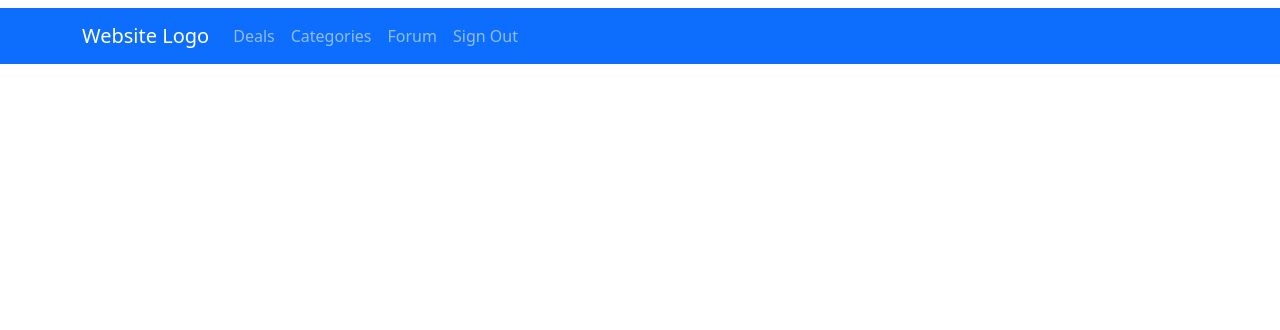
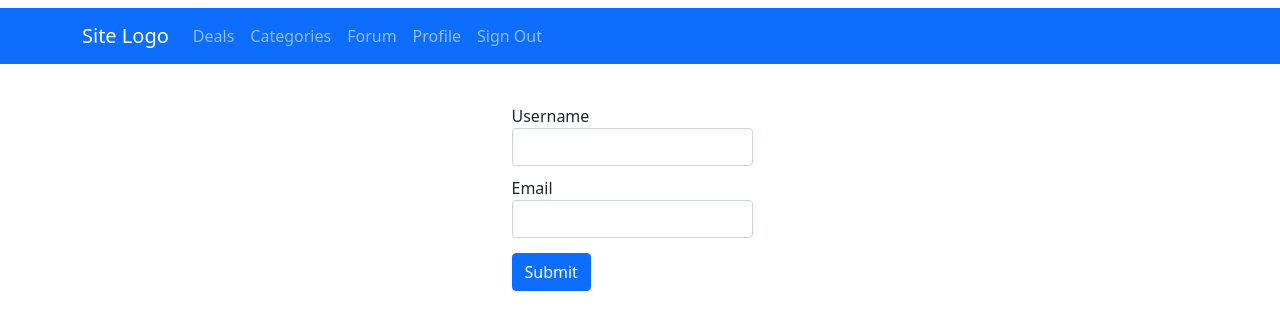
Before and after one commit to snagel33/nss-DealsCapstone, a React (Create React App) app: page /users/1/edit in a window 1280 px wide. Shown: the top 330 px of the page. Built offline with nearby package versions, Linux system fonts and the light colour scheme; no server answers; sample sign-in values are in the browser's storage.

Commit message:
logout functionality added

```diff
--- a/src/ApplicationViews.js
+++ b/src/ApplicationViews.js
@@ -8,6 +8,9 @@ import { CategoryList } from "./components/category/CategoryList"
 import { ForumList } from "./components/forum/ForumList"
 import { Login } from "./components/auth/Login"
 import { Register } from "./components/auth/Register"
+import { UserCard } from "./components/user/UserCard"
+import { UserList } from "./components/user/UserList"
+import { UserEditForm } from "./components/user/UserEditForm"
 
 
 export const ApplicationViews = ({ isAuthenticated, setIsAuthenticated }) => {
@@ -39,6 +42,10 @@ export const ApplicationViews = ({ isAuthenticated, setIsAuthenticated }) => {
                 <Route path="/deals" element={<PrivateRoute><DealList /></PrivateRoute>} />
                 <Route path="/deals/create" element={<PrivateRoute><DealForm /></PrivateRoute>} />
                 <Route path="/categories" element={<PrivateRoute><CategoryList /></PrivateRoute>} />
+                {}
+                <Route path="/users" element={<PrivateRoute><UserList /></PrivateRoute>} />
+                <Route path="/users/:userId/edit" element={<PrivateRoute><UserEditForm /></PrivateRoute>} />
+                {}
                 <Route path="/forum" element={<PrivateRoute><ForumList /></PrivateRoute>} />
             </Routes>
         </>
--- a/src/components/auth/Login.css
+++ b/src/components/auth/Login.css
@@ -47,8 +47,8 @@ fieldset {
 }
 
 .form--login {
-    background-position-x: right;
-    background-image: url(logo.png);
+    background-position-x: center;
+    background-image: url(DealsDailyLogo.png);
     z-index: 1;
     min-height: 25rem;
     min-width: 45rem;
--- a/src/components/nav/NavBar.js
+++ b/src/components/nav/NavBar.js
@@ -1,20 +1,37 @@
 import React from "react";
-import { Link } from "react-router-dom";
+import { Link, useHistory, useNavigate } from "react-router-dom";
 import "./NavBar.css";
 import { Nav, Navbar, NavDropdown, Container } from "react-bootstrap";
 
+
+
+// const handleLogout = () => {
+//     clearUser();
+//     history('/');
+// }
+
+
+
 export const NavBar = () => {
+    const history = useNavigate();
+
+    const Logout = () => {
+        sessionStorage.clear();
+        history.push("/");
+    };
+
     return (
         <ul className="navbar">
               <Navbar bg="primary" variant="dark">
                 <Container>
-                <Navbar.Brand href="/home">Website Logo</Navbar.Brand>
+                <Navbar.Brand href="/home">Site Logo</Navbar.Brand>
                 <Nav className="me-auto">
                 {/* <Nav.Link href="/home">Home</Nav.Link> */}
                 <Nav.Link href="/deals">Deals</Nav.Link>
                 <Nav.Link href="/categories">Categories</Nav.Link>
                 <Nav.Link href="/forum">Forum</Nav.Link>
-                <Nav.Link href="/clearUser">Sign Out</Nav.Link>
+                <Nav.Link href="/users">Profile</Nav.Link>
+                <Nav.Link href="/login" onClick={Logout}>Sign Out</Nav.Link>
                 </Nav>
                 </Container>
             </Navbar>
--- a/src/components/user/UserCard.js
+++ b/src/components/user/UserCard.js
@@ -0,0 +1,90 @@
+import React, {useState, useEffect} from "react"
+import Card from "react-bootstrap/Card";
+import Button from "react-bootstrap/Button";
+import { Image } from "react-bootstrap";
+import { Stack } from "react-bootstrap";
+import { Link } from "react-router-dom";
+import { DealCard } from "../deal/DealCard";
+import { getAllDeals, deleteDeal } from "../../modules/DealManager";
+import { useNavigate } from "react-router-dom";
+// import "./DealCard.css"
+
+// export const UserCard = () => (
+//     <section className="user">
+//         <h3 className="user__name">Doodles</h3>
+//         <div className="user__email">Email: Poodle</div>
+//     </section>
+// )
+
+export const UserCard = ({user}) => {
+
+    return (
+        <>
+        <div className="userContainer" style={{ display: "inline-flex", alignItems: "center"}}>
+        <div className="userCard">
+            <Card border="primary" style={{ width: '18rem' }}>
+            <Card.Header as="h6">{user.name}</Card.Header>
+            {/* <Card.Img variant="top" src={user.image} />
+            <Image src={user.image} className='img-fluid shadow-4'/> */}
+            <img src={user.image} className='img-thumbnail mx-auto d-block' alt='...' style={{ maxWidth: '12rem', maxHeight: '7rem' }} />
+            <Card.Body>
+                <Card.Text>{user.email}</Card.Text>
+                <Card.Text>DailyDeals user since {user.joinDate}</Card.Text>
+                {/* <Card.Body>
+                    <Card.Link href="#">Card Link</Card.Link>
+                    <Card.Link href="#">Another Link</Card.Link>
+                </Card.Body> */}
+                <Stack gap={1} className="col-md-5 mx-auto">
+                {/* <Button variant="primary" size="sm">Favorite Deal</Button> */}
+                {/* <Button variant="success" href={deal.link} size="sm">View Deal</Button> */}
+                <Button variant="danger" size="sm" href={`/users/${user.id}/edit`}>Edit User</Button>
+                {/* <Link to={`/users/${user.id}/edit`}>
+                    <button>Edit</button>
+                </Link> */}
+                </Stack>
+            </Card.Body>
+            </Card>
+
+        </div>
+        </div>
+        </>
+    );
+};
+
+export const DealList = () => {
+    const [deals, setDeals] = useState([]);
+    const getDeals = () => {
+        return getAllDeals().then(dealsFromAPI => {
+            setDeals(dealsFromAPI);
+            });
+        };
+
+    useEffect(() => {
+        getDeals();
+    }, []);
+
+    const handleDeleteDeal = (id) => {
+        deleteDeal(id)
+        .then(() => getAllDeals().then(setDeals));
+    }
+
+    const navigate = useNavigate();
+
+
+
+    return (
+        <>
+        <section className="newDealBtn">
+            <Button variant="primary" size="sm" onClick={() => {navigate("/deals/create")}}>Add New Deal</Button>
+        </section>
+
+        <div className="container-cards" >
+            {deals.map(deal =>
+                <DealCard
+                key={deal.id}
+                deal={deal}
+                handleDeleteDeal={handleDeleteDeal}/>)}
+        </div>
+        </>
+    );
+}
--- /dev/null
+++ b/src/components/user/UserEditForm.css
@@ -0,0 +1,22 @@
+.userEditForm {
+    display: flex;
+    flex-direction: column;
+    position: absolute;
+    justify-content: center;
+    align-items: center;
+    width: 100%;
+}
+
+input {
+    width: 100%;
+    margin-bottom: 10px;
+}
+
+.form-group {
+    width: 500px;
+}
+
+.btn-primary {
+    margin-top: 2%;
+    width: fit-content;
+}
--- /dev/null
+++ b/src/components/user/UserEditForm.js
@@ -0,0 +1,80 @@
+import React, { useState, useEffect } from "react"
+import {useNavigate, useParams} from "react-router-dom";
+import {getUserById, updateUser} from "../../modules/UserManager"
+import "./UserEditForm.css"
+
+export const UserEditForm = () => {
+  const [user, setUser] = useState({ name: "", email: "", image:"" });
+  const [isLoading, setIsLoading] = useState(false);
+
+  const {userId} = useParams();
+  const navigate = useNavigate();
+
+  const handleFieldChange = evt => {
+    const stateToChange = { ...user };
+    stateToChange[evt.target.id] = evt.target.value;
+    setUser(stateToChange);
+  };
+
+  const updateExistingUser = evt => {
+    evt.preventDefault()
+    setIsLoading(true);
+
+    const editedUser = {
+      id: userId,
+      name: user.name,
+      email: user.email,
+      image: user.image
+    };
+
+  updateUser(editedUser)
+    .then(() => navigate("/users")
+    )
+  }
+
+  useEffect(() => {
+    getUserById(userId)
+      .then(user => {
+        setUser(user);
+        setIsLoading(false);
+      });
+  }, []);
+
+  return (
+    <>
+      <form className="userEditForm">
+        <fieldset>
+          <div className="formgrid">
+          <label htmlFor="name">Username</label>
+            <input
+              type="text"
+              required
+              className="form-control"
+              onChange={handleFieldChange}
+              id="name"
+              value={user.name}
+            />
+
+            <label htmlFor="email">Email</label>
+            <input
+              type="text"
+              required
+              className="form-control"
+              onChange={handleFieldChange}
+              id="email"
+              value={user.email}
+            />
+
+          </div>
+          <div className="alignRight">
+            <button
+              type="button" disabled={isLoading}
+              onClick={updateExistingUser}
+              className="btn btn-primary"
+            >Submit</button>
+          </div>
+        </fieldset>
+      </form>
+    </>
+  );
+}
--- /dev/null
+++ b/src/components/user/UserList.js
@@ -0,0 +1,24 @@
+import React, {useEffect, useState} from 'react';
+import { getAllUsers } from '../../modules/UserManager';
+import { DealList, UserCard } from './UserCard';
+
+export const UserList = () => {
+    const [users, setUsers] = useState([]);
+
+    const getUsers = () => {
+        return getAllUsers().then(usersFromAPI => {
+          setUsers(usersFromAPI);
+        });
+      };
+
+      useEffect(() => {
+        getUsers();
+      }, []);
+
+    return (
+        <div className="container-cards">
+            {users.map(user => <UserCard key={user.id} user={user} />)}
+            <DealList />
+        </div>
+    );
+};
--- a/src/modules/UserManager.js
+++ b/src/modules/UserManager.js
@@ -9,3 +9,13 @@ export const getAllUsers = () => {
     return fetch(`${remoteURL}/users`)
         .then(res => res.json())
 }
+
+export const updateUser = (editedUser) => {
+    return fetch(`${remoteURL}/users/${editedUser.id}`, {
+      method: "PUT",
+      headers: {
+        "Content-Type": "application/json"
+      },
+      body: JSON.stringify(editedUser)
+    }).then(data => data.json());
+  }
```
Also changed, not shown: src/components/auth/DealsDailyLogo.png (added).
